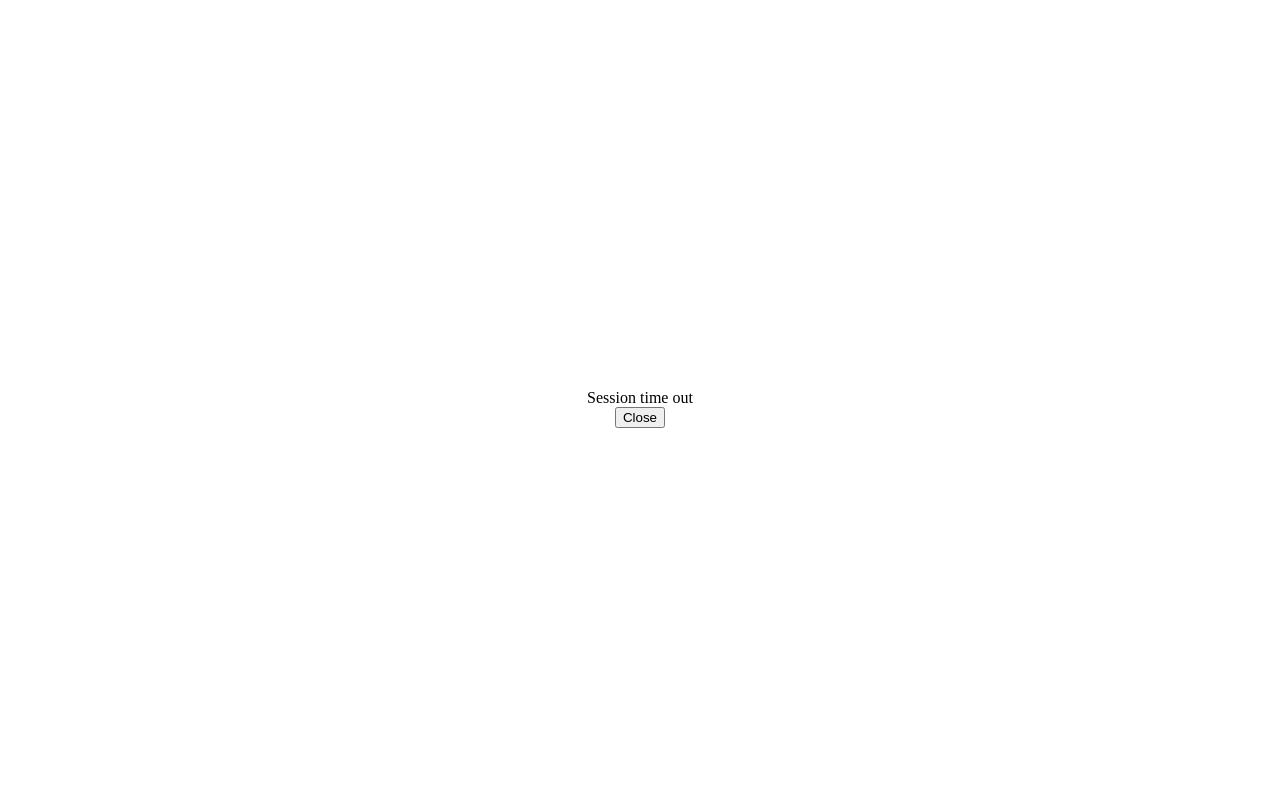
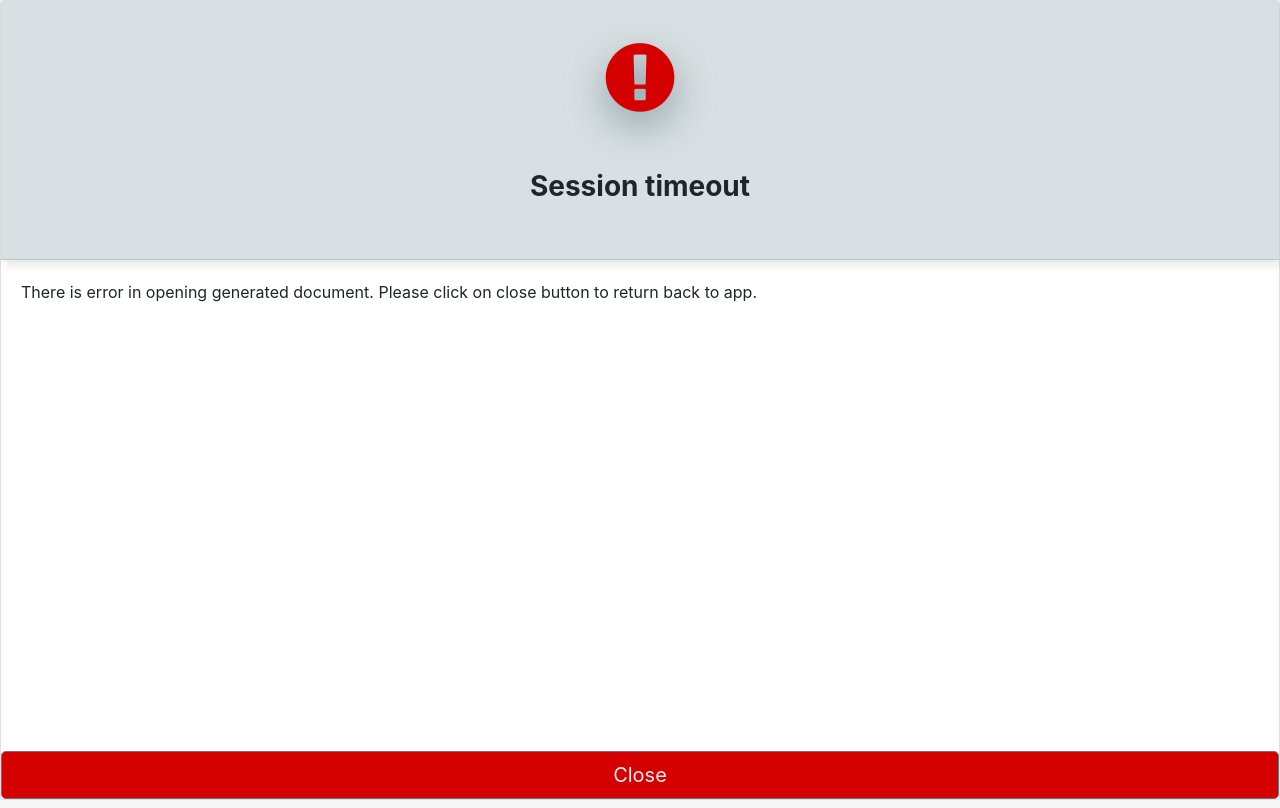
Before and after one commit to Reshiram99/closepage, a plain HTML site: page index.html in a window 1280 px wide. Drawn offline with nearby package versions, Linux system fonts and the light colour scheme.

Commit message:
Update index.html
designning page

```diff
--- a/index.html
+++ b/index.html
@@ -1,5 +1,5 @@
 <!DOCTYPE html>
-<html style="height:100%">
+<html>
 <head>
 	<script>
 		function ready(){
@@ -7,9 +7,11 @@
 			var param=url.split("?event=")
 			var paramValue = param[1] ? param[1] : ""
 			if(paramValue == "signing_complete"){
-				document.getElementById("content").innerHTML = "Thank you for signing"
+				document.getElementById("success").classList.remove("d-none");
+				document.getElementById("error").classList.add("d-none");
 			}else{
-				document.getElementById("content").innerHTML = "Session time out"
+				document.getElementById("error").classList.remove("d-none");
+				document.getElementById("success").classList.add("d-none");
 			}
 		}
 
@@ -24,16 +26,96 @@
 		}
 	</script>
 <meta charset="ISO-8859-1">
+<meta charset="utf-8">
+<meta name="viewport" content="width=device-width, initial-scale=1, shrink-to-fit=no">
+
+<!-- Bootstrap CSS -->
+<link rel="stylesheet" href="https://cdn.jsdelivr.net/npm/bootstrap@4.3.1/dist/css/bootstrap.min.css" integrity="sha384-ggOyR0iXCbMQv3Xipma34MD+dH/1fQ784/j6cY/iJTQUOhcWr7x9JvoRxT2MZw1T" crossorigin="anonymous">
+
+<link rel="stylesheet" href="https://cdnjs.cloudflare.com/ajax/libs/font-awesome/4.7.0/css/font-awesome.min.css">
+
 <title>DI Mobile</title>
+<style>
+	:root{
+		--success-color: rgb(55,122,58);
+		--error-color: #D50000;
+		--disabled-color: #d9e0e3
+	}
+	body{
+		background-color:  rgb(247,247,247);
+		backdrop-filter: 10 ;
+		display: flex;
+		align-content: flex-end;
+		flex-direction: column;
+		justify-content: center;
+		align-items: center;
+		flex-wrap: nowrap;
+	}
+	.card {
+		height: 100vh;
+		width: 100%;
+	}
+	.card-header{
+		background-color: var(--disabled-color);
+		box-shadow: 3px 5px 10px rgb(0 0 0 / 10%);
+	}
+	#error {
+		/* box-shadow: 6px 6px 20px 0px rgb(0 0 0 / 15%); */
+	}
+	.header{
+		font-size: 28px;
+	}
+	.success content{
+		color: var(--success-color);
+	}
+	i.fa{
+		font-size: 80px;
+		filter:drop-shadow(0px 15px 20px rgba(84,110,122,0.6));
+	}
+	#success i{
+		font-size: 80px;
+		color: var(--success-color);
+	}
+	#error i{
+		border: 0px;
+		;
+		color: var(--error-color);
+	}
+	button{
+		color:#efefef !important
+	}
+	#success button{
+		background-color: var(--success-color);
+	}
+	#error button{
+		background-color: var(--error-color);
+	}
+</style>
 </head>
-<body onload="ready()" style="display: flex;
-    height: 100%;
-    align-content: flex-end;
-    flex-direction: column;
-    justify-content: center;
-    align-items: center;
-    flex-wrap: nowrap;">
-	<div id="content"></div>
-	<button onclick="clicked()">Close</button>
+<body onload="ready()">
+	<div id="success" class="card text-center d-none" >
+		<div class="card-header">
+			<i class="fa fa-solid fa-check-circle card-img-top py-4"></i>
+			<div id="content" class="p-4">
+				<p class="header"><b>Thank you for signing</b></p>
+			</div>
+		</div>
+			<div class="card-body text-left">
+				You have succesfully signed the document. Please click on close button to return back to app.
+			</div>
+			<button onclick="clicked()"  class="btn-lg btn-block">Close</button>
+	</div>
+	<div id="error" class="card text-center d-none" >
+		<div class="card-header">
+			<i class="fa fa-solid fa-exclamation-circle card-img-top py-4"></i>
+			<div id="content" class="p-4">
+				<p class="header"><b>Session timeout</b></p>
+			</div>
+		</div>
+		<div class="card-body text-left">
+			There is error in opening generated document. Please click on close button to return back to app.
+		</div>
+		<button onclick="clicked()" class="btn btn-secondary btn-lg btn-block">Close</button>
+	</div>
 </body>
 </html>
```
